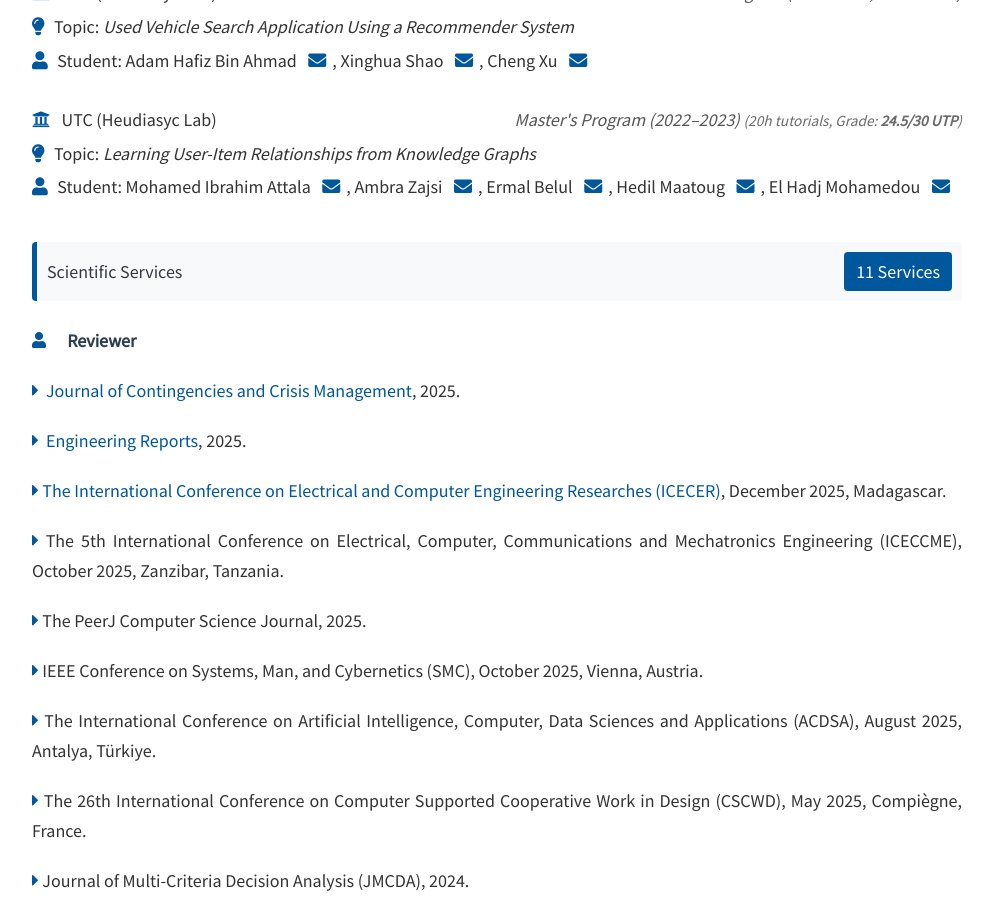
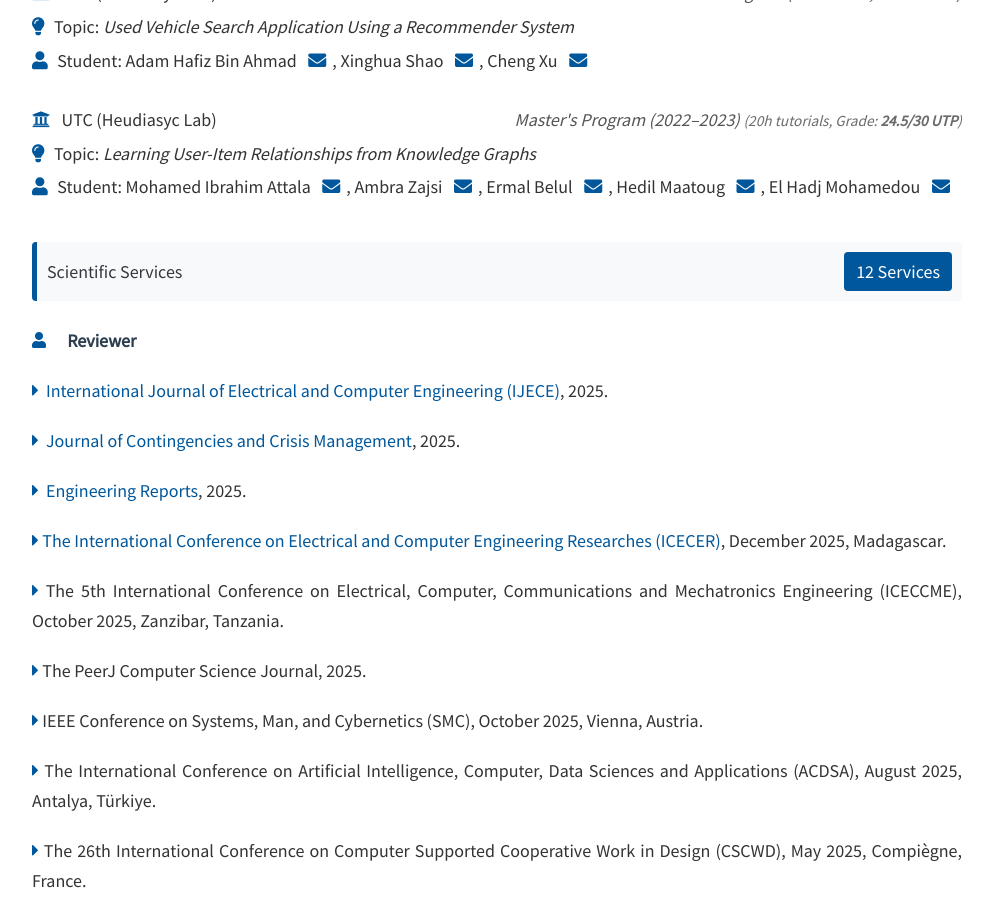
Before and after one commit to lengocluyen/lengocluyen.github.io, a Jekyll site: the page built from services.html, in a window 1280 px wide and 900 px high, scrolled down 564 px. Shown: the whole window, without its empty margins (143-1136 px from the left). Built offline with Jekyll 4.4.1, drawn with Linux system fonts in a browser that asks for light colours; nearby versions of some CDN libraries.

Commit message:
Update services.html

```diff
--- a/_includes/services.html
+++ b/_includes/services.html
@@ -111,13 +111,19 @@
 <!-- Services Section -->
 <div class="section-header d-flex justify-content-between align-items-center mt-5">
     <span>Scientific Services</span>
-    <span class="badge badge-primary">11 Services</span>
+    <span class="badge badge-primary">12 Services</span>
   </div>
 
   <!-- Reviewer Role -->
   <h5 class="service-subtitle mt-4"  style="margin-bottom:0;"><i class="fa fa-user  text-info"></i>&nbsp; Reviewer</h5>
     <div class="panel-default">
     <div class="panel-body">
+      <h5>
+                    <div class="div-justify-pub">
+                        <i class="fa fa-caret-right"></i>&nbsp; <a href="https://ijece.iaescore.com/index.php/IJECE/index" title="Home">International Journal of Electrical and Computer Engineering (IJECE)</a>, 2025.
+                      </div>
+    </h5>
+
       <h5>
                     <div class="div-justify-pub">
                         <i class="fa fa-caret-right"></i>&nbsp; <a href="https://onlinelibrary.wiley.com/journal/14685973" title="Home">Journal of Contingencies and Crisis Management</a>, 2025.
```
